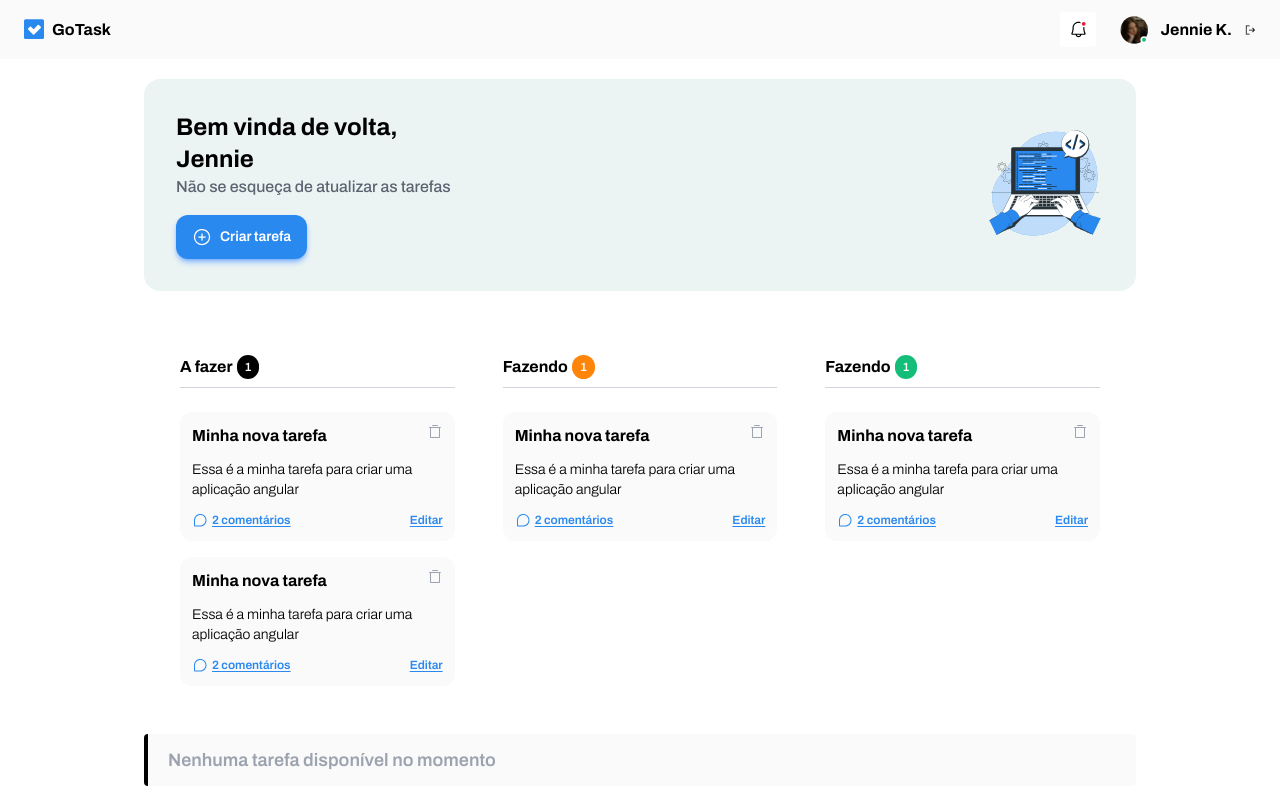
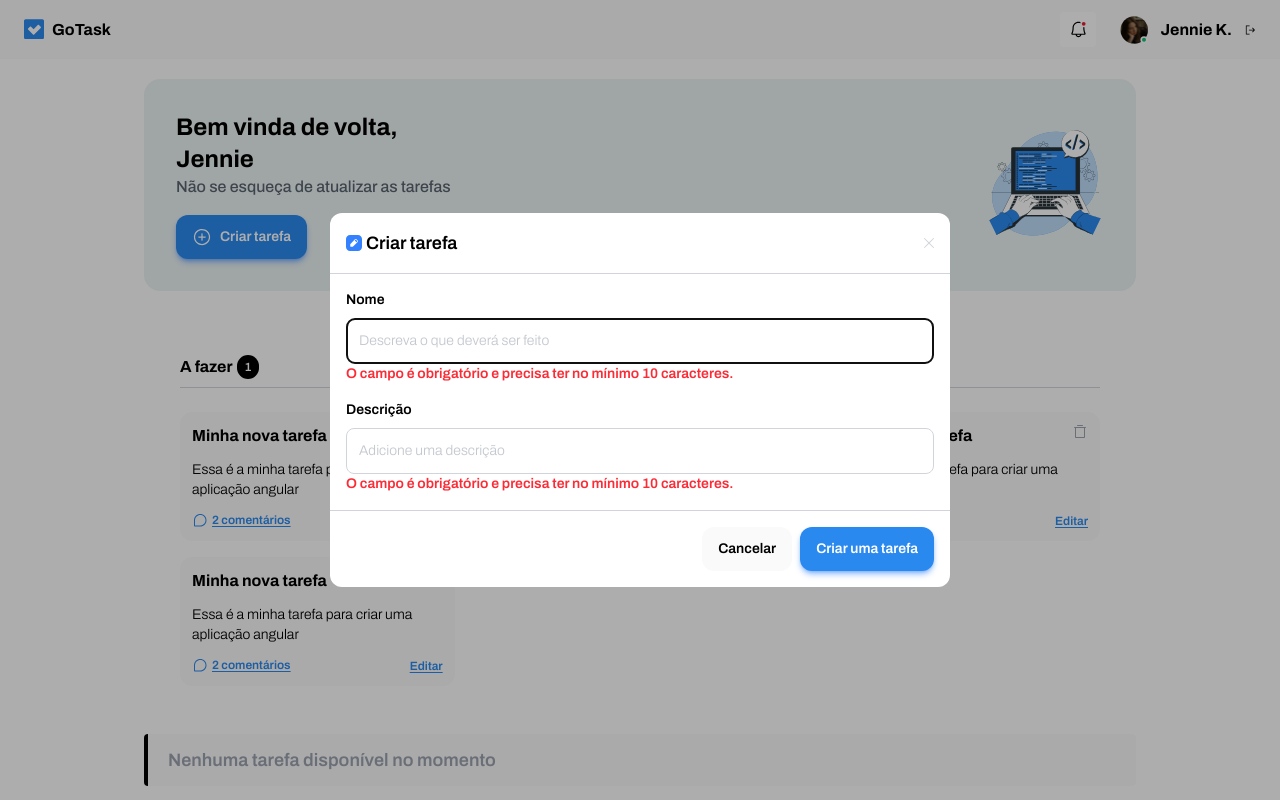
Before and after one commit to eriksongoncalves/angular-go-stack, an Angular app: page / in a window 1280 px wide. Both pictures are taken after a click on the button "Criar tarefa". Built offline with nearby package versions, Linux system fonts and the light colour scheme.

Commit message:
feat: applying modal service

```diff
--- a/src/app/components/task-card/task-card.html
+++ b/src/app/components/task-card/task-card.html
@@ -5,14 +5,18 @@
   </div>
   <p class="text-sm font-light">Essa é a minha tarefa para criar uma aplicação angular</p>
   <div class="item-center flex gap-1">
-    <img src="images/icon-comments.svg" class="" alt="" />
+    <img src="images/icon-comments.svg" alt="" />
+
     <p class="cursor-pointer text-xs font-semibold text-[#2a89ef] underline underline-offset-2">
       2 comentários
     </p>
-    <p
+
+    <button
+      type="button"
+      (click)="openEditTaskModal()"
       class="ml-auto cursor-pointer text-xs font-semibold text-[#2a89ef] underline underline-offset-2"
     >
       Editar
-    </p>
+    </button>
   </div>
 </div>
--- a/src/app/components/task-card/task-card.ts
+++ b/src/app/components/task-card/task-card.ts
@@ -1,4 +1,6 @@
-import { Component } from '@angular/core'
+import { Component, inject } from '@angular/core'
+
+import { ModalControllerService } from '@services/modal-controller'
 
 @Component({
   selector: 'app-task-card',
@@ -6,4 +8,10 @@ import { Component } from '@angular/core'
   templateUrl: './task-card.html',
   styleUrl: './task-card.css'
 })
-export class TaskCard {}
+export class TaskCard {
+  private readonly _modalControllerService = inject(ModalControllerService)
+
+  openEditTaskModal(): void {
+    this._modalControllerService.openEditTaskModal()
+  }
+}
--- a/src/app/components/task-form-modal/task-form-modal.html
+++ b/src/app/components/task-form-modal/task-form-modal.html
@@ -1,7 +1,9 @@
 <form class="overflow-hidden rounded-xl bg-white">
   <div class="flex items-center gap-1 p-4">
     <img src="images/icon-new-task.svg" alt="" />
-    <h1 class="text-lg font-semibold">Criar / Editar tarefa</h1>
+    <h1 class="text-lg font-semibold">
+      {{ _data.mode === 'create' ? 'Criar ' : 'Editar ' }} tarefa
+    </h1>
     <img class="ml-auto cursor-pointer" src="images/icon-close.svg" alt="" />
   </div>
 
@@ -42,7 +44,7 @@
       type="submit"
       class="cursor-pointer rounded-xl bg-[#2a89ef] px-4 py-3 text-sm font-semibold text-white shadow-md shadow-blue-500/50 transition-transform duration-75 active:translate-y-1"
     >
-      Criar uma tarefa
+      {{ _data.mode === 'create' ? 'Criar uma tarefa' : 'Salvar alterações' }}
     </button>
   </div>
 </form>
--- a/src/app/components/task-form-modal/task-form-modal.ts
+++ b/src/app/components/task-form-modal/task-form-modal.ts
@@ -1,4 +1,7 @@
-import { Component } from '@angular/core'
+import { Component, inject } from '@angular/core'
+import { DIALOG_DATA } from '@angular/cdk/dialog'
+
+import { ITaskFormModalData } from '@interfaces/task-form.modal'
 
 @Component({
   selector: 'app-task-form-modal',
@@ -6,4 +9,8 @@ import { Component } from '@angular/core'
   templateUrl: './task-form-modal.html',
   styleUrl: './task-form-modal.css'
 })
-export class TaskFormModal {}
+export class TaskFormModal {
+  readonly _data: ITaskFormModalData = inject(DIALOG_DATA)
+
+  modalTitle = this._data.mode === 'create' ? 'Criar' : 'Editar'
+}
--- a/src/app/components/welcome-section/welcome-section.html
+++ b/src/app/components/welcome-section/welcome-section.html
@@ -15,6 +15,7 @@
     <div>
       <button
         type="button"
+        (click)="openNewTaskModal()"
         class="flex cursor-pointer gap-2 rounded-xl bg-[#2a89ef] px-4 py-3 text-center text-sm font-semibold text-white shadow-md shadow-blue-500/50 transition-transform duration-75 active:translate-y-1"
       >
         <img src="images/icon-plus-circle.svg" alt="" /> Criar tarefa
--- a/src/app/components/welcome-section/welcome-section.ts
+++ b/src/app/components/welcome-section/welcome-section.ts
@@ -1,4 +1,6 @@
-import { Component } from '@angular/core'
+import { Component, inject } from '@angular/core'
+
+import { ModalControllerService } from '@/services/modal-controller'
 
 @Component({
   selector: 'app-welcome-section',
@@ -6,4 +8,10 @@ import { Component } from '@angular/core'
   templateUrl: './welcome-section.html',
   styleUrl: './welcome-section.css'
 })
-export class WelcomeSection {}
+export class WelcomeSection {
+  private readonly _modalControllerService = inject(ModalControllerService)
+
+  openNewTaskModal(): void {
+    this._modalControllerService.openNewTaskModal()
+  }
+}
--- /dev/null
+++ b/src/app/interfaces/task-form.modal.ts
@@ -0,0 +1,3 @@
+export interface ITaskFormModalData {
+  mode: 'create' | 'edit'
+}
--- a/src/app/services/modal-controller.ts
+++ b/src/app/services/modal-controller.ts
@@ -17,13 +17,19 @@ export class ModalControllerService {
 
   openNewTaskModal(): DialogRef<unknown, TaskFormModal> {
     return this._dialog.open(TaskFormModal, {
-      ...this.modalSizeOptions
+      ...this.modalSizeOptions,
+      data: {
+        mode: 'create'
+      }
     })
   }
 
   openEditTaskModal(): DialogRef<unknown, TaskFormModal> {
     return this._dialog.open(TaskFormModal, {
-      ...this.modalSizeOptions
+      ...this.modalSizeOptions,
+      data: {
+        mode: 'edit'
+      }
     })
   }
 
--- a/tsconfig.json
+++ b/tsconfig.json
@@ -7,6 +7,7 @@
     "paths": {
       "@/*": ["./src/app/*"],
       "@components/*": ["./src/app/components/*"],
+      "@interfaces/*": ["./src/app/interfaces/*"],
       "@services/*": ["./src/app/services/*"]
     },
     "strict": true,
```
